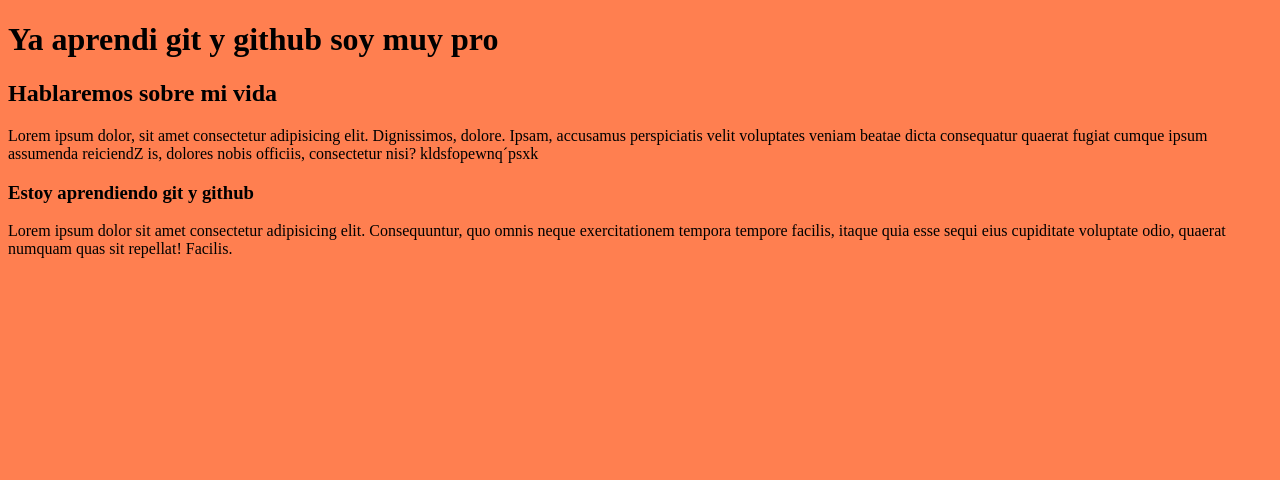
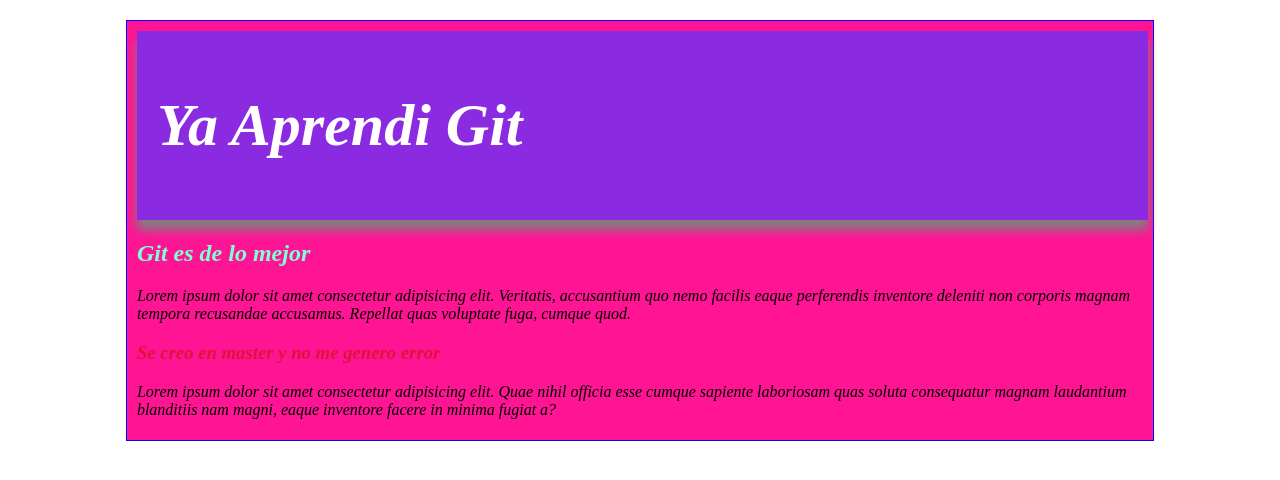
Before and after one commit to checho-madrid/blog_site_bitacora, a plain HTML site: page index.html in a window 1280 px wide. Drawn offline with Linux system fonts and the light colour scheme.

Commit message:
Se realiza modicicacion del html y css

```diff
--- a/css/estilos.css
+++ b/css/estilos.css
@@ -1,3 +1,32 @@
-body {
-    background-color: coral;
-}
+body{
+    /* background-color: aqua; */
+   font-style: italic;
+  }
+
+  .main{
+
+    width: 80%;
+    margin: 20PX auto;
+    border: 1px solid blue;
+    padding: 10px 5px 5px 10px;
+    background-color: deeppink;
+  }
+
+  h2{
+    margin-top: 20px;
+    color: aquamarine;
+  }
+
+  .encabezado{
+    background-color: blueviolet;
+    color: white;
+    padding: 20px;
+    margin-bottom: 20px;
+    font-size: 30px;
+   box-shadow: 0px 10px 10px gray;
+  }
+
+  h3{
+    color: crimson;
+
+  }
--- a/index.html
+++ b/index.html
@@ -3,19 +3,23 @@
 <head>
   <meta charset="UTF-8">
   <meta name="viewport" content="width=device-width, initial-scale=1.0">
-    <title>Aprendiendo git</title>
   <link rel="stylesheet" href="css/estilos.css">
+  <title>Aprendiendo Git</title>
 </head>
 <body>
   <div class="main">
     <div class="encabezado">
-            <h1> Ya aprendi git y github soy muy pro </h1>
+      <h1>Ya Aprendi Git</h1>
     </div>
-        <h2>Hablaremos sobre mi vida</h2>
-        <p>Lorem ipsum dolor, sit amet consectetur adipisicing elit. Dignissimos, dolore. Ipsam, accusamus perspiciatis velit voluptates veniam beatae dicta consequatur quaerat fugiat cumque ipsum assumenda reiciendZ
-        is, dolores nobis officiis, consectetur nisi? kldsfopewnq´psxk</p>
-        <h3>Estoy aprendiendo git y github</h3>
-        <p>Lorem ipsum dolor sit amet consectetur adipisicing elit. Consequuntur, quo omnis neque exercitationem tempora tempore facilis, itaque quia esse sequi eius cupiditate voluptate odio, quaerat numquam quas sit repellat! Facilis.</p>
+    <h2>Git es de lo mejor</h2>
+    <p>
+      Lorem ipsum dolor sit amet consectetur adipisicing elit.
+      Veritatis, accusantium quo nemo facilis eaque perferendis
+      inventore deleniti non corporis magnam tempora recusandae accusamus.
+       Repellat quas voluptate fuga, cumque quod.
+    </p>
+    <h3>Se creo en master y no me genero error</h3>
+    <p>Lorem ipsum dolor sit amet consectetur adipisicing elit. Quae nihil officia esse cumque sapiente laboriosam quas soluta consequatur magnam laudantium blanditiis nam magni, eaque inventore facere in minima fugiat a?</p>
   </div>
 </body>
 </html>
```
Lines whose indentation alone changed are shown as unchanged.
